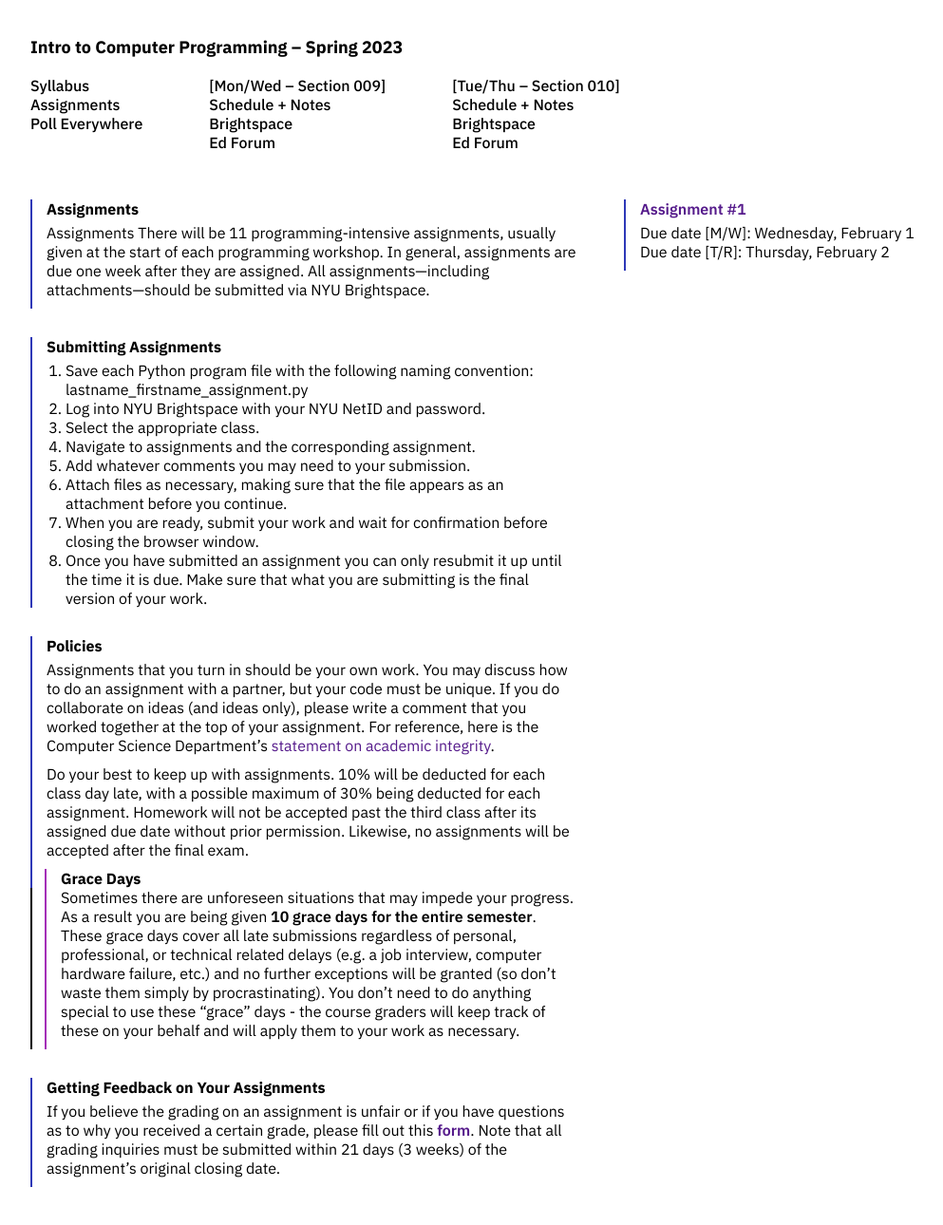
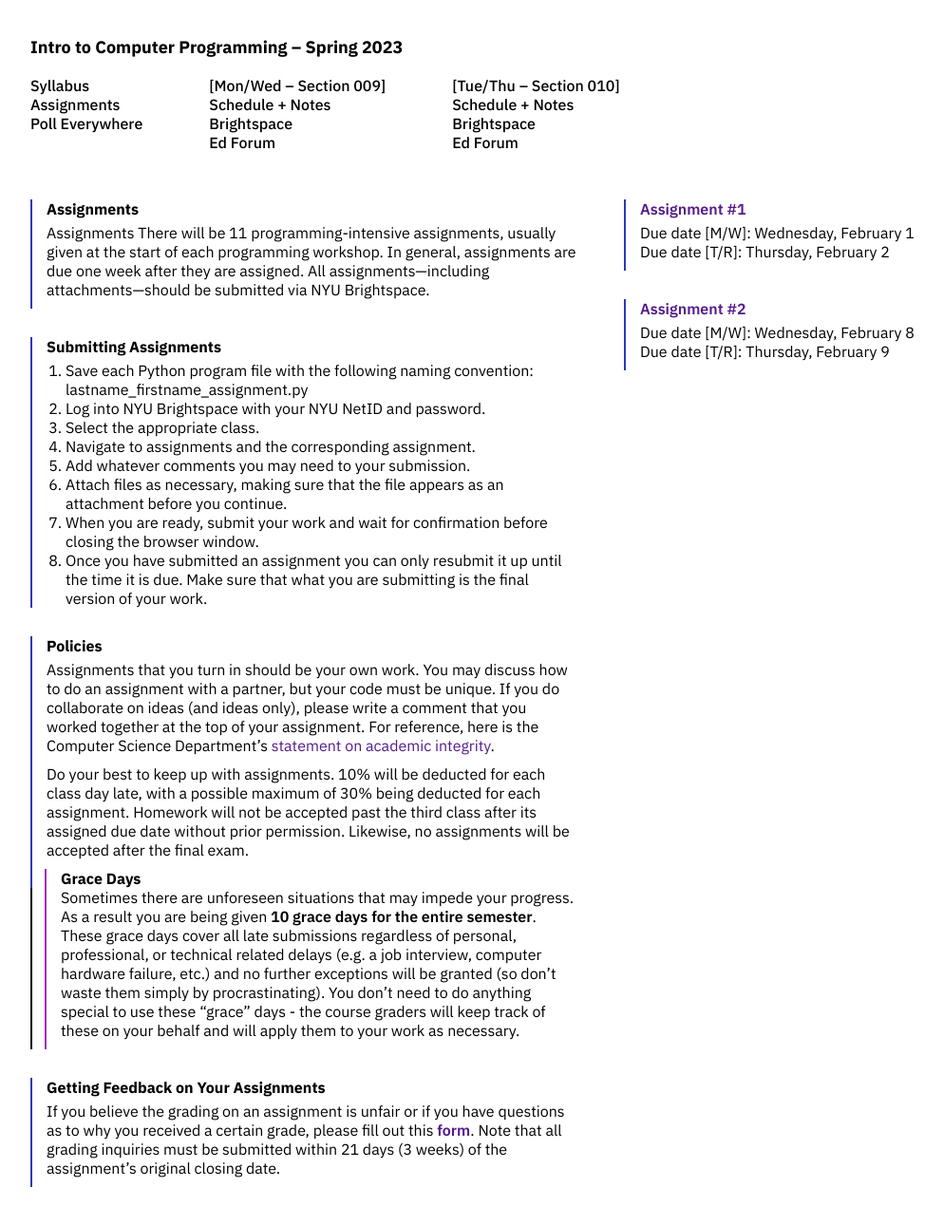
Before and after one commit to emilydidthis/CSCI-UA.0002-Spring23, a Jekyll site: the page built from assignments.markdown, in a window 1280 px wide. Shown: the whole page at 95% size, without its empty margins (8-1001 px from the left). Built offline with Jekyll 4.4.1, drawn with Linux system fonts in a browser that asks for light colours.

Commit message:
updated slides and posted assignment #2

```diff
--- a/assignments.markdown
+++ b/assignments.markdown
@@ -41,10 +41,11 @@ If you believe the grading on an assignment is unfair or if you have questions a
 Due date [M/W]: Wednesday, February 1
 Due date [T/R]: Thursday, February 2
 
-<!-- ## [**Assignment #2**]({{ site.url }}{{ site.baseurl }}/assignments/02.html)
-Assignment date: Tuesday, September 13
-Due date: Tuesday, September 20
+## [**Assignment #2**]({{ site.url }}{{ site.baseurl }}/assignments/02.html)
+Due date [M/W]: Wednesday, February 8
+Due date [T/R]: Thursday, February 9
 
+<!--
 ## [**Assignment #3**]({{ site.url }}{{ site.baseurl }}/assignments/03.html)
 Assignment date: Tuesday, September 20
 Due date: Tuesday, September 27
--- a/assignments/on-deck/02.markdown
+++ b/assignments/02.markdown
@@ -6,9 +6,9 @@ title: assignment-02
 ---
 
 ## Assignment #2
-For this assignment you will be writing 3 programs which should be saved independently as their own ".py" file. The filename you should use for each program is outlined in the sections below. When you're finished you should submit your programs to the Assignment #2 category inside of NYU Classes.
+For this assignment you will be writing 3 programs which should be saved independently as their own ".py" file. The filename you should use for each program is outlined in the sections below. When you're finished you should submit your programs to the Assignment #2 category inside of NYU Brightspace.
 
-You may work by yourself or with a partner. Remember, collaborating just entails discussing approaches to the problems; you should not be writing actual code together. If you choose to work with someone else please be sure to give them credit in your source code and on NYU classes when you submit your work.  Each member of a team must submit their own unique copy of the assignment to get credit for the assignment.
+You may work by yourself or with a partner. Remember, collaborating just entails discussing approaches to the problems; you should not be writing actual code together. If you choose to work with someone else please be sure to give them credit in your source code and on Brightspace when you submit your work.  Each member of a team must submit their own unique copy of the assignment to get credit for the assignment.
 
 <div class="section-break"><br></div>
 
--- a/schedule-TR.markdown
+++ b/schedule-TR.markdown
@@ -103,7 +103,7 @@ To do:
 <div class="week-column materials" markdown="1">
 
 ### Materials
-<!-- <a href="{{ site.url }}{{ site.baseurl }}/assets/slides/03_module-2.pdf" >module-2.pdf</a>  -->
+<a href="{{ site.url }}{{ site.baseurl }}/assets/slides/module-02.pdf">module-2.pdf</a>
 </div>
 </div>
 
```
